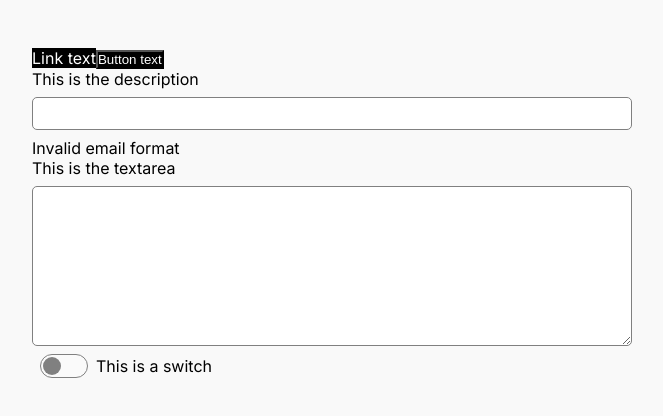
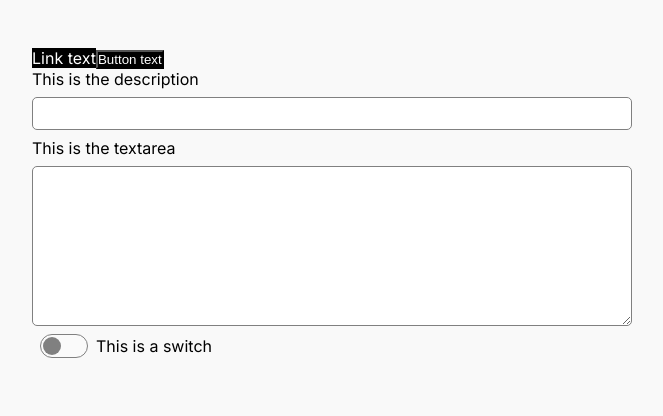
Before and after one commit to cristian-albu/acj-v2, a Next.js app: page /stylesheet in a window 1280 px wide. Shown: the top 416 px of the page, without its empty margins (308-971 px from the left). Built offline with nearby package versions, Linux system fonts and the light colour scheme.

Commit message:
input errors

```diff
--- a/Views/stylesheet/StylesheetView.tsx
+++ b/Views/stylesheet/StylesheetView.tsx
@@ -19,7 +19,9 @@ const StylesheetView = () => {
                         <Button>Button text</Button>
                     </Card>
                 </Row>
-                <TextInput errorCallbacks={[{ validation: "email" }]}>This is the description</TextInput>
+                <TextInput errorCallbacks={[{ validation: "email" }, { validation: "minmax", args: [1, 10] }]}>
+                    This is the description
+                </TextInput>
                 <TextInput type="textarea">This is the textarea</TextInput>
                 <Switch>This is a switch</Switch>
             </Wrapper>
--- a/shared/components/inputs/TextInput.tsx
+++ b/shared/components/inputs/TextInput.tsx
@@ -1,6 +1,6 @@
 "use client";
 import React, { InputHTMLAttributes, TextareaHTMLAttributes, useState } from "react";
-import { TInputEvents, TTextInput, TTextareaInput } from "./types";
+import { TErrorState, TInputEvents, TTextInput, TTextareaInput } from "./types";
 import styles from "./inputs.module.scss";
 import InputError from "./utils/InputError";
 
@@ -15,17 +15,43 @@ const TextInput: React.FC<TTextInput | TTextareaInput> = (props) => {
         ...elementProps
     } = props;
     const [value, setValue] = useState("");
+    const [errorState, setShowErr] = useState<TErrorState>({
+        focusedOnce: false,
+        isFocused: false,
+        shouldShowErr: false,
+        shouldHighlightErr: false,
+    });
 
-    const eventHandles: TInputEvents = {
+    const eventHandlers: TInputEvents = {
         onChange: (event) => {
             setValue(event.currentTarget.value);
             changeCallback && changeCallback(event);
         },
         onFocus: (event) => {
+            if (errorState.focusedOnce) {
+                setShowErr({ ...errorState, shouldShowErr: true, shouldHighlightErr: true, isFocused: true });
+            } else {
+                setShowErr({ ...errorState, focusedOnce: true, isFocused: true });
+            }
+
             focusCallback && focusCallback(event);
         },
         onBlur: (event) => {
+            if (errorState.focusedOnce) {
+                setShowErr({ ...errorState, shouldShowErr: false, shouldHighlightErr: true, isFocused: false });
+            }
             blurCallback && blurCallback(event);
+        },
+    };
+
+    const inputErrorEventsHandlers = {
+        onMouseEnter: () => {
+            setShowErr({ ...errorState, shouldShowErr: true });
+        },
+        onMouseLeave: () => {
+            if (!errorState.isFocused) {
+                setShowErr({ ...errorState, shouldShowErr: false });
+            }
         },
     };
 
@@ -35,19 +61,21 @@ const TextInput: React.FC<TTextInput | TTextareaInput> = (props) => {
             {type === "textarea" ? (
                 <textarea
                     className={`${styles.textInput} ${styles.textarea}`}
-                    {...eventHandles}
+                    {...eventHandlers}
                     {...(elementProps as TextareaHTMLAttributes<HTMLTextAreaElement>)} // reson to hate typescript no. 1
                 />
             ) : (
                 <input
                     className={styles.textInput}
                     type={type || "text"}
-                    {...eventHandles}
+                    {...eventHandlers}
                     {...(elementProps as InputHTMLAttributes<HTMLInputElement>)} // reson to hate typescript no. 2
                 />
             )}
 
-            {errorCallbacks && <InputError value={value} errors={errorCallbacks} />}
+            {errorCallbacks && (
+                <InputError value={value} errors={errorCallbacks} errorState={errorState} {...inputErrorEventsHandlers} />
+            )}
         </label>
     );
 };
--- a/shared/components/inputs/inputs.module.scss
+++ b/shared/components/inputs/inputs.module.scss
@@ -23,6 +23,8 @@
     border-radius: 5px;
     padding: 0.5rem;
     margin-bottom: 0.5rem;
+    position: relative;
+    z-index: 50;
 
     &.textarea {
         width: 100%;
@@ -32,8 +34,53 @@
     }
 }
 
+@keyframes fadeIn {
+    0% {
+        opacity: 0;
+    }
+    100% {
+        opacity: 1;
+    }
+}
+
 .textInputErrors {
     position: absolute;
+    top: 0;
+    right: 0;
+    width: 100%;
+    height: calc(100% - 8px);
+    font-size: 0.8rem;
+    z-index: 40;
+    & .inputErrorFlag {
+        position: absolute;
+        left: calc(100% + 0.5rem);
+        top: 2.2rem;
+        display: flex;
+        align-items: center;
+        justify-content: center;
+        cursor: help;
+    }
+
+    & .inputErrorList {
+        position: absolute;
+        top: auto;
+        bottom: 75%;
+        right: 0;
+        background-color: black;
+        color: white;
+        border-radius: 0.5rem;
+        display: flex;
+        flex-direction: column;
+
+        & > p {
+            padding: 0.5rem;
+        }
+
+        &.showItems {
+            animation: fadeIn;
+            animation-duration: 300ms;
+        }
+    }
 }
 
 // Switch
--- a/shared/components/inputs/utils/InputError.tsx
+++ b/shared/components/inputs/utils/InputError.tsx
@@ -1,25 +1,29 @@
 "use client";
 import React from "react";
-import { TInputError, TInputErrorProps } from "../types";
-import { TvalidationReturn, validateEmail, validateMinMaxLength } from "@/shared/lib/input-validation/inputValidation";
+import { TInputErrorProps } from "../types";
+import { TvalidationReturn } from "@/shared/lib/input-validation/inputValidation";
+import checkInputErrors from "./checkInputErrors";
+import styles from "../inputs.module.scss";
 
-const InputError: React.FC<TInputErrorProps> = ({ value, errors }) => {
-    const errorList = errors.map((error: TInputError) => {
-        switch (error.validation) {
-            case "email":
-                return validateEmail(value, error.args);
-            case "minmax":
-                return validateMinMaxLength(value, ...error.args);
-            case "slug":
-                return validateEmail(value, error.args);
-        }
-    });
-
+const InputError: React.FC<TInputErrorProps> = ({ value, errors, errorState, ...rest }) => {
+    const errorList = checkInputErrors({ value, errors });
     return (
-        <div>
-            {errorList.map((err: TvalidationReturn) => (
-                <div key={err.error}>{err.error}</div>
-            ))}
+        <div className={styles.textInputErrors}>
+            {errorList.length && errorState.shouldHighlightErr && (
+                <div className={styles.inputErrorFlag} {...rest}>
+                    <p>🚩</p> <p>{errorList.length}</p>
+                </div>
+            )}
+            <div
+                className={errorState.shouldShowErr ? `${styles.inputErrorList} ${styles.showItems}` : styles.inputErrorList}
+            >
+                {errorState.shouldShowErr &&
+                    errorList.map((err: TvalidationReturn, index: number) => (
+                        <p key={err.error}>
+                            {index + 1}. {err.error}
+                        </p>
+                    ))}
+            </div>
         </div>
     );
 };
--- /dev/null
+++ b/shared/components/inputs/utils/checkInputErrors.ts
@@ -0,0 +1,17 @@
+import { validateEmail, validateMinMaxLength, validateSlug } from "@/shared/lib/input-validation/inputValidation";
+import { TErrorProps, TInputError } from "../types";
+
+export default function checkInputErrors({ value, errors }: TErrorProps) {
+    const errorList = errors.map((error: TInputError) => {
+        switch (error.validation) {
+            case "email":
+                return validateEmail(value, error.args);
+            case "minmax":
+                return validateMinMaxLength(value, ...error.args);
+            case "slug":
+                return validateSlug(value, error.args);
+        }
+    });
+
+    return errorList;
+}
--- a/shared/components/layout/Section.tsx
+++ b/shared/components/layout/Section.tsx
@@ -4,10 +4,9 @@ import { TSection } from "./types";
 
 const Section: React.FC<TSection> = ({ isFullScreen, children, ...elementProps }) => {
     const sectionStyleList = [styles.section];
+    isFullScreen && sectionStyleList.push(styles["fullscreen"]);
+    const sectionStyle = sectionStyleList.join(" ");
 
-    isFullScreen && sectionStyleList.push(styles["fullscreen"]);
-
-    const sectionStyle = sectionStyleList.join(" ");
     return (
         <section className={sectionStyle} {...elementProps}>
             {children}
```
Also changed, not shown: shared/components/inputs/types.ts (+14 -2 lines).
